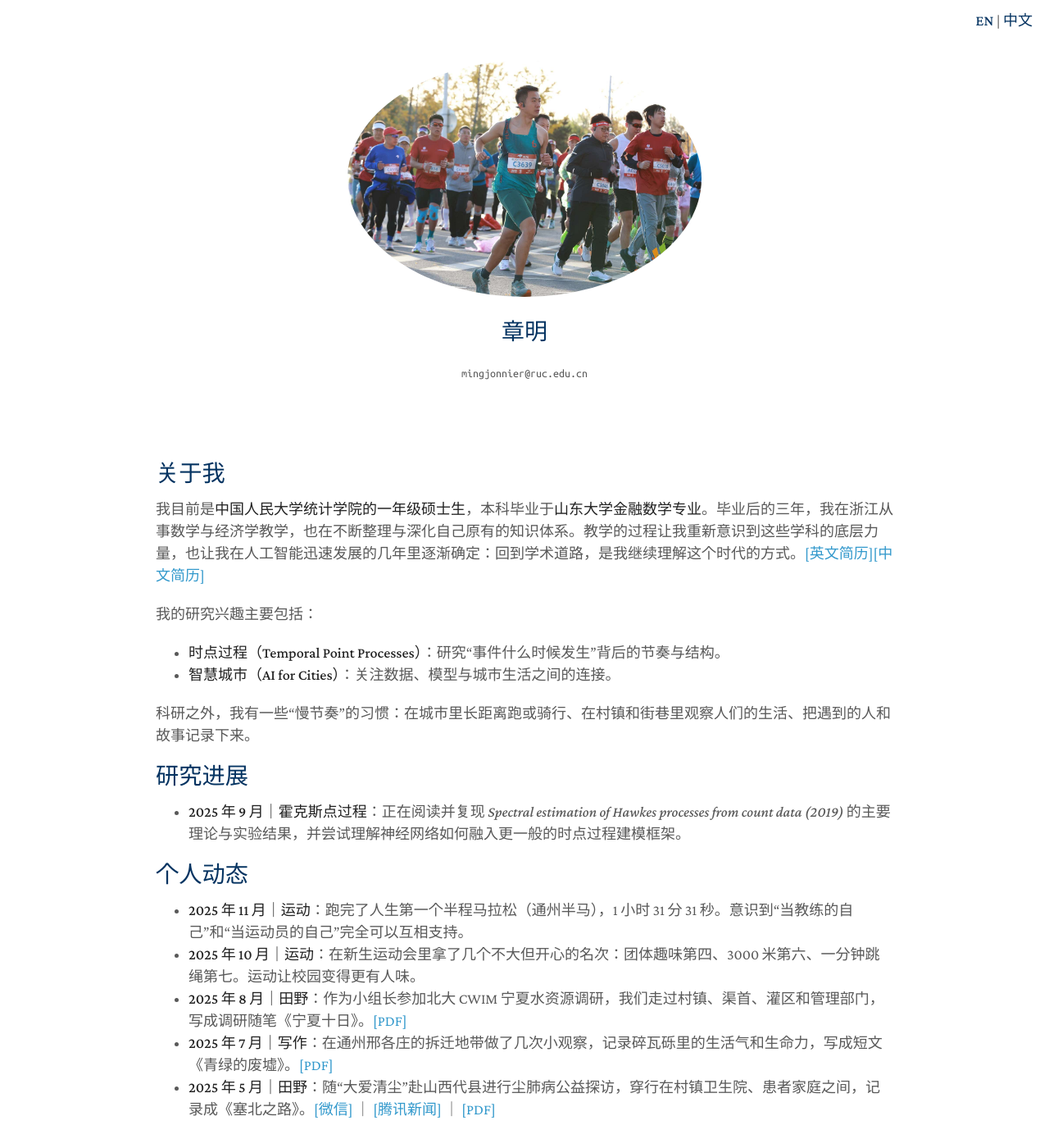
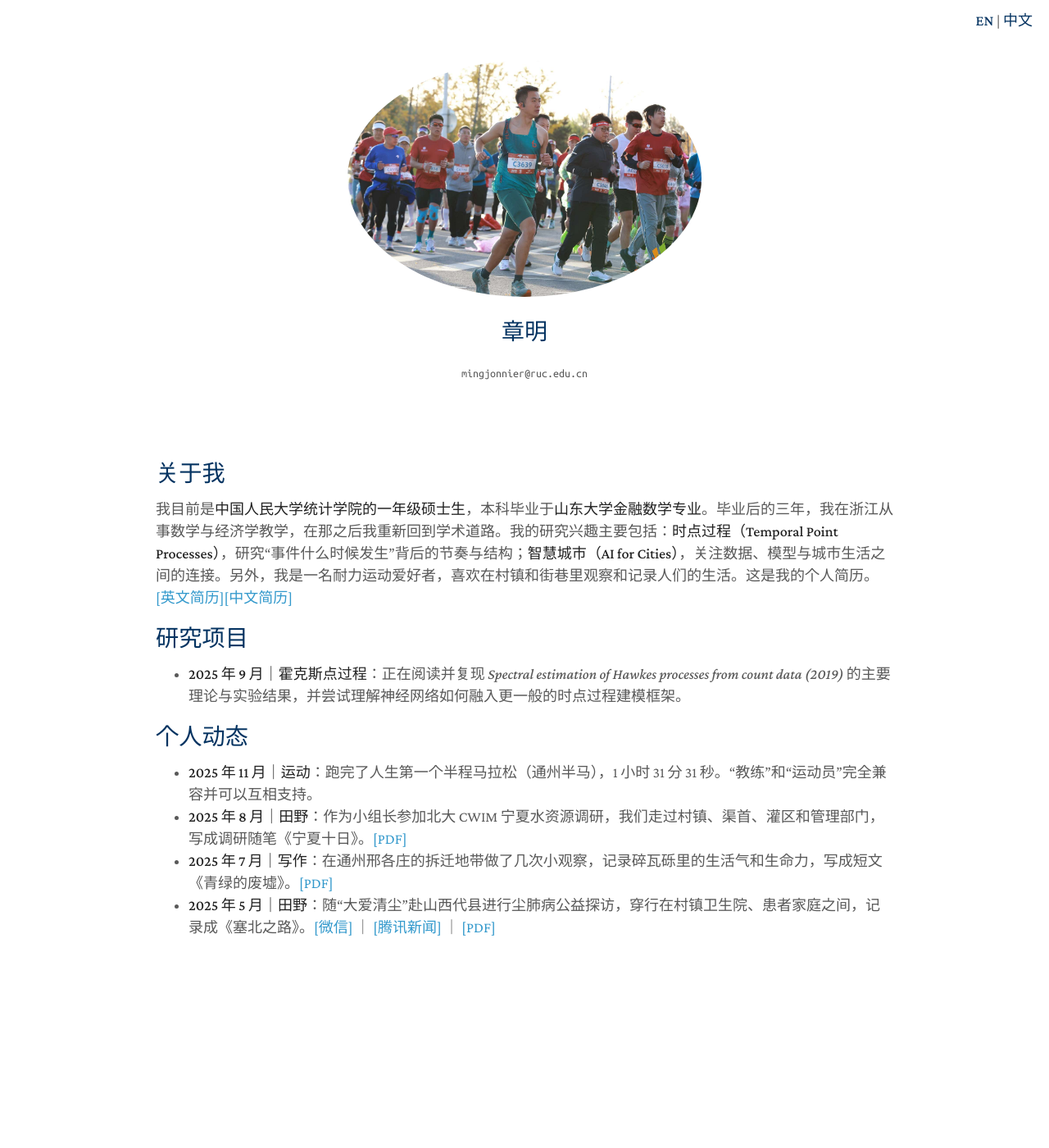
Before and after one commit to zhangming4153/zhangming4153.github.io, a Jekyll site: the page built from cn/index.md, in a window 1280 px wide and 1400 px high. Shown: the whole window at 82% size. Built offline with Jekyll 4.4.1, drawn with Linux system fonts in a browser that asks for light colours; a style sheet for code colours, icons or effects is not loaded.

Commit message:
Update index.md

```diff
--- a/cn/index.md
+++ b/cn/index.md
@@ -4,22 +4,16 @@ permalink: /cn/
 title: 章明
 ---
 ## 关于我
-我目前是**中国人民大学统计学院的一年级硕士生**，本科毕业于**山东大学金融数学专业**。毕业后的三年，我在浙江从事数学与经济学教学，也在不断整理与深化自己原有的知识体系。教学的过程让我重新意识到这些学科的底层力量，也让我在人工智能迅速发展的几年里逐渐确定：回到学术道路，是我继续理解这个时代的方式。[[英文简历]](/assets/CV_MingZhang_en.pdf)[[中文简历]](/assets/CV_MingZhang_zh.pdf)
+我目前是**中国人民大学统计学院的一年级硕士生**，本科毕业于**山东大学金融数学专业**。毕业后的三年，我在浙江从事数学与经济学教学，在那之后我重新回到学术道路。我的研究兴趣主要包括：**时点过程（Temporal Point Processes）**，研究“事件什么时候发生”背后的节奏与结构；**智慧城市（AI for Cities）**，关注数据、模型与城市生活之间的连接。另外，我是一名耐力运动爱好者，喜欢在村镇和街巷里观察和记录人们的生活。这是我的个人简历。[[英文简历]](/assets/CV_MingZhang_en.pdf)[[中文简历]](/assets/CV_MingZhang_zh.pdf)
 
-我的研究兴趣主要包括：
-- **时点过程（Temporal Point Processes）**：研究“事件什么时候发生”背后的节奏与结构。
-- **智慧城市（AI for Cities）**：关注数据、模型与城市生活之间的连接。
 
-科研之外，我有一些“慢节奏”的习惯：在城市里长距离跑或骑行、在村镇和街巷里观察人们的生活、把遇到的人和故事记录下来。
-
-## 研究进展
+## 研究项目
 
 - **2025 年 9 月｜霍克斯点过程**：正在阅读并复现 _Spectral estimation of Hawkes processes from count data (2019)_ 的主要理论与实验结果，并尝试理解神经网络如何融入更一般的时点过程建模框架。
 
 ## 个人动态
 
-- **2025 年 11 月｜运动**：跑完了人生第一个半程马拉松（通州半马），1 小时 31 分 31 秒。意识到“当教练的自己”和“当运动员的自己”完全可以互相支持。
-- **2025 年 10 月｜运动**：在新生运动会里拿了几个不大但开心的名次：团体趣味第四、3000 米第六、一分钟跳绳第七。运动让校园变得更有人味。
+- **2025 年 11 月｜运动**：跑完了人生第一个半程马拉松（通州半马），1 小时 31 分 31 秒。“教练”和“运动员”完全兼容并可以互相支持。
 - **2025 年 8 月｜田野**：作为小组长参加北大 CWIM 宁夏水资源调研，我们走过村镇、渠首、灌区和管理部门，写成调研随笔《宁夏十日》。[[PDF]](/assets/Ningxia.pdf)
 - **2025 年 7 月｜写作**：在通州邢各庄的拆迁地带做了几次小观察，记录碎瓦砾里的生活气和生命力，写成短文《青绿的废墟》。[[PDF]](/assets/Greenruins.pdf)
 - **2025 年 5 月｜田野**：随“大爱清尘”赴山西代县进行尘肺病公益探访，穿行在村镇卫生院、患者家庭之间，记录成《塞北之路》。[[微信]](https://mp.weixin.qq.com/s/o8Zpdd-DVcAKxdC4jhWxGg) ｜ [[腾讯新闻]](https://news.qq.com/rain/a/20250605A06ML000) ｜ [[PDF]](/assets/Shanxi.pdf)
```
